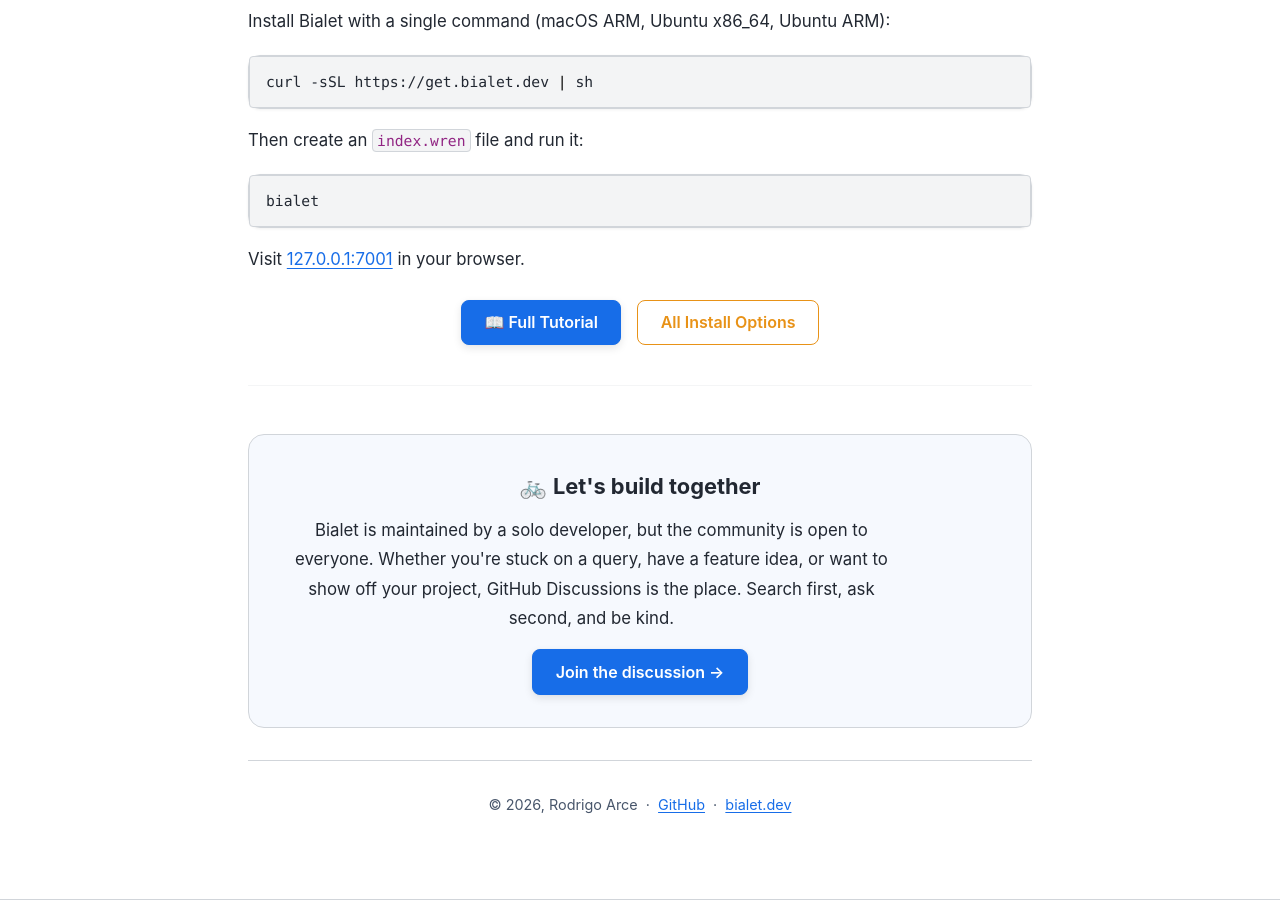
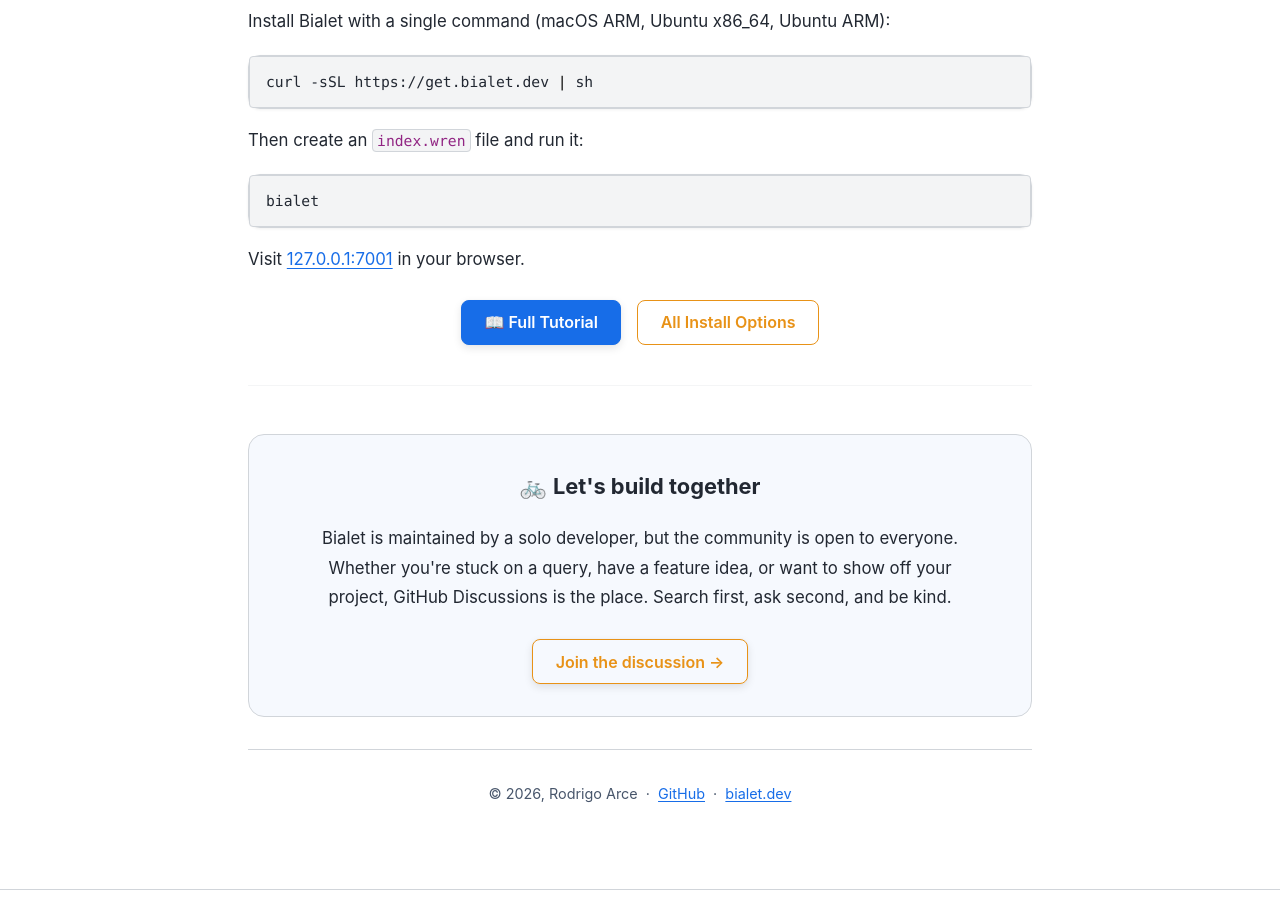
Before and after one commit to bialet/bialet, a Sphinx documentation site: the page built from docs/index.rst, in a window 1280 px wide and 900 px high, scrolled down 2193 px. Built offline with Sphinx 7.4.7 and the Sphinx Book theme 1.1.4, drawn with Linux system fonts in a browser that asks for light colours.

Commit message:
Update landing

```diff
--- a/docs/index.rst
+++ b/docs/index.rst
@@ -202,10 +202,10 @@
 
    <div class="community-banner">
      <p style="font-size: 1.3em; margin: 0 0 0.5em 0">🚲 <strong>Let's build together</strong></p>
-     <p style="margin: 0; max-width: 36em">
+     <p style="padding: 0.5em">
        Bialet is maintained by a solo developer, but the community is open to everyone.
        Whether you're stuck on a query, have a feature idea, or want to show off your
        project, GitHub Discussions is the place. Search first, ask second, and be kind.
      </p>
-     <a class="sd-sphinx-override sd-btn sd-text-wrap sd-btn-primary sd-shadow-sm" href="https://github.com/bialet/bialet/discussions" style="margin-top: 1em; display: inline-block">Join the discussion →</a>
+     <a class="sd-sphinx-override sd-btn sd-text-wrap sd-btn-outline-secondary sd-shadow-sm" href="https://github.com/bialet/bialet/discussions">Join the discussion →</a>
    </div>
```
